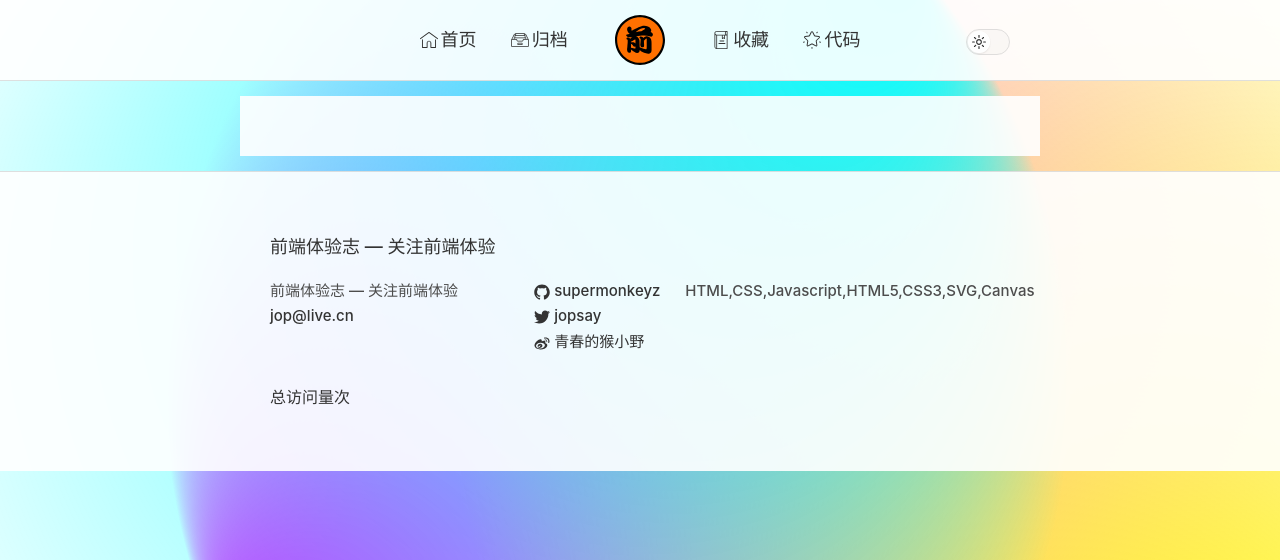
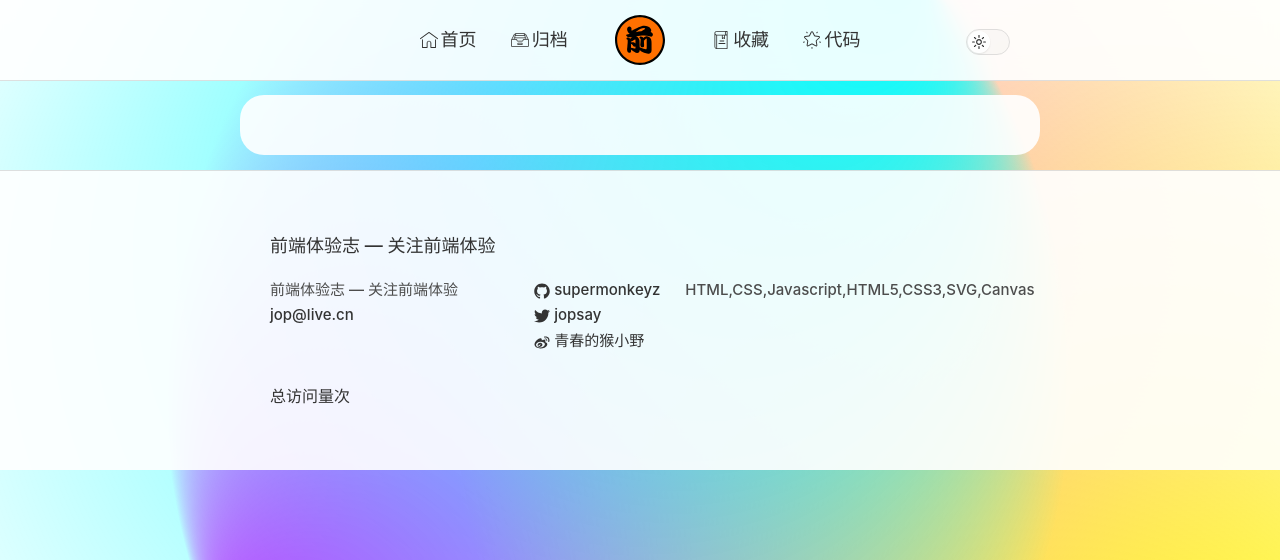
Before and after one commit to supermonkeyz/supermonkeyz.github.io, a Jekyll site: the page built from bookmark.html, in a window 1280 px wide. Shown: the top 560 px of the page. Built offline with Jekyll 4.4.1, drawn with Linux system fonts in a browser that asks for light colours; some web fonts are replaced; comment, search, counter and statistics services are not loaded.

Commit message:
feat: update ui

```diff
--- a/_includes/head.html
+++ b/_includes/head.html
@@ -17,8 +17,10 @@
   <meta name="baidu-site-verification" content="FBp4p6mAKN" />
   {% seo title=false%}
   <link rel="stylesheet" href="{{ "/assets/css/style.css" | prepend: site.baseurl }}">
-  <link rel="preconnect" href="https://fonts.gstatic.com">
-  <link href="https://fonts.googleapis.com/css2?family=ZCOOL+QingKe+HuangYou&display=swap" rel="stylesheet">
+  <link rel="preconnect" href="https://fonts.googleapis.com">
+  <link rel="preconnect" href="https://fonts.gstatic.com" crossorigin>
+  <link href="https://fonts.googleapis.com/css2?family=Noto+Serif+SC:wght@500;700&family=ZCOOL+QingKe+HuangYou&display=swap" rel="stylesheet">
   <link rel="alternate" type="application/rss+xml" title="{{ site.title }}" href="{{ "/feed.xml" | prepend: site.baseurl | prepend: site.url }}">
   <meta name="baidu-site-verification" content="mSptJQvvgI" />
+  <meta name="view-transition" content="same-origin" />
 </head>
--- a/_sass/_layout.scss
+++ b/_sass/_layout.scss
@@ -5,11 +5,15 @@
   //border-top: 5px solid $grey-color-dark;
   border-bottom: 0.5px solid var(--border-color);
   background-color: var(--site-header-background-color);
-  min-height: 80px;
+  height: $bar-height;
+  -webkit-backdrop-filter: blur(10px);
+  backdrop-filter: blur(10px);
 
   // Positioning context for the mobile navigation icon
-  position: relative;
+  position: fixed;
   z-index: 9;
+  left: 0;
+  right: 0;
   // overflow: hidden;
 
   canvas {
@@ -18,7 +22,7 @@
 
   .wrapper {
     text-align: center;
-    height: 80px;
+    height: $bar-height;
     background: transparent;
     padding: 0;
   }
@@ -174,6 +178,7 @@
   margin-right: auto;
   margin-left: auto;
   padding: $spacing-unit;
+  border-radius: 24px;
   // @extend %clearfix;
 
   @include media-query($on-laptop) {
@@ -278,7 +283,10 @@
  */
 .page-content {
   color: var(--text-main-color);
-  padding: $spacing-unit / 2 0;
+  padding: $bar-height + $spacing-unit / 2 0 $spacing-unit / 2;
+  view-transition-name: page-content;
+  position: relative;
+  z-index: 1;
 }
 
 .page-heading {
--- /dev/null
+++ b/_sass/_view-transition.scss
@@ -0,0 +1,4 @@
+::view-transition-old(root),
+::view-transition-new(root) {
+  animation-duration: 500ms;
+}
--- a/assets/css/style.scss
+++ b/assets/css/style.scss
@@ -33,6 +33,8 @@
 $on-palm:          600px;
 $on-laptop:        800px;
 
+$bar-height:       80px;
+
 
 
 // Use media queries like this:
@@ -52,4 +54,5 @@
 @import
     "base",
     "layout",
-    "syntax";
+    "syntax",
+    "view-transition";
--- a/sw.js
+++ b/sw.js
@@ -9,7 +9,7 @@
   workbox.routing.registerRoute(
     /.*\.(?:js|css)/,
     workbox.strategies.cacheFirst({
-      cacheName: "static-cache-1675860620",
+      cacheName: "static-cache-1711334427",
     })
   );
 
```
